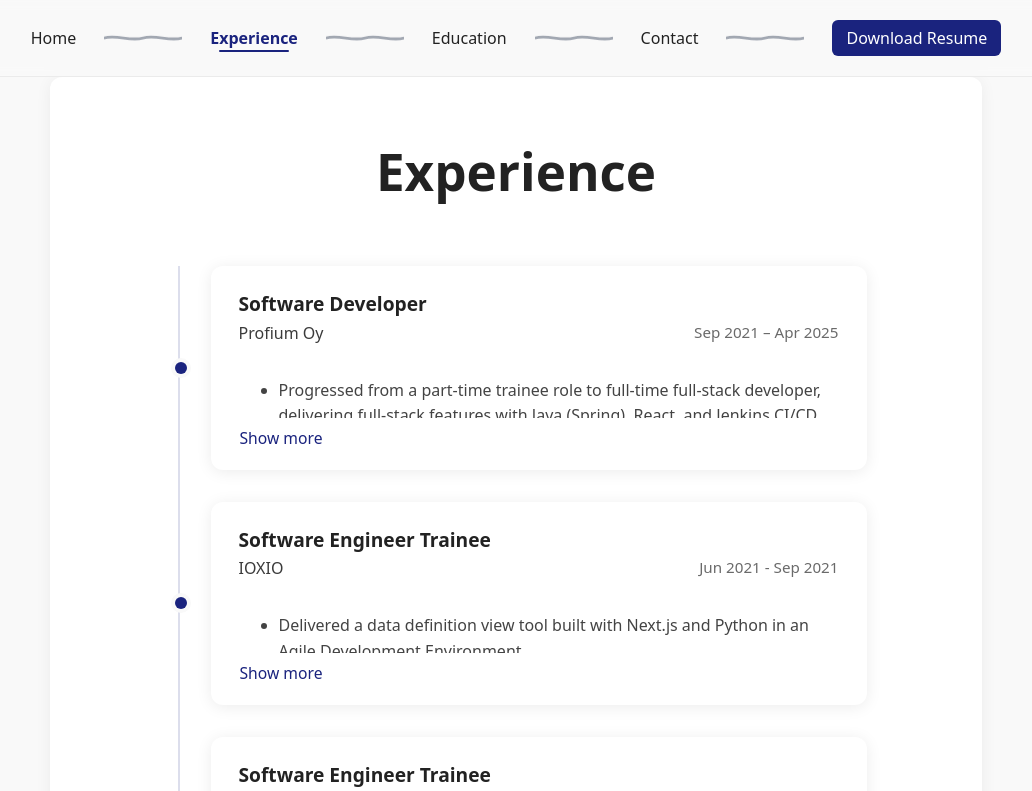
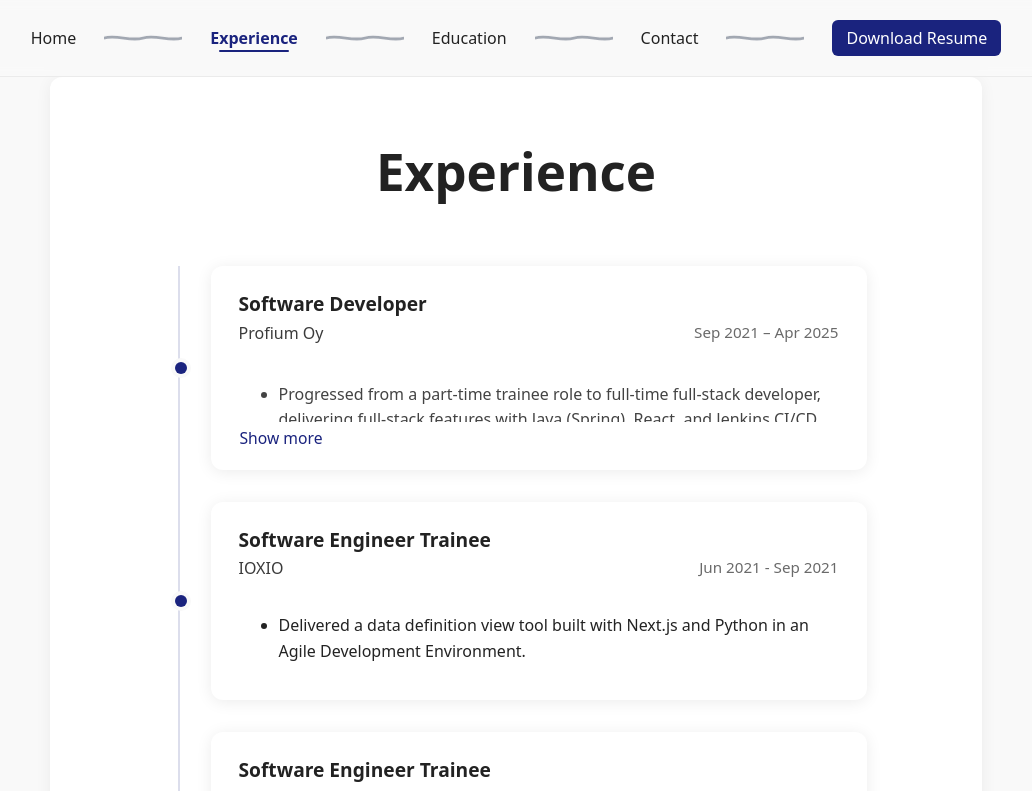
Before and after one commit to samuelashraff/CV, a React (Vite) app: page /CV/experience in a window 1280 px wide. Shown: the top 791 px of the page, without its empty margins (124-1156 px from the left). Built offline with nearby package versions, Linux system fonts and the light colour scheme.

Commit message:
Updated experience page styles.

```diff
--- a/src/pages/Contact.tsx
+++ b/src/pages/Contact.tsx
@@ -9,7 +9,9 @@ export default function Contact() {
       <p className="contact-intro">
         If you found my profile interesting, don't hesitate to reach out! I'm always open to discussing new opportunities, collaborations,
         or just connecting with like-minded professionals.
-        Feel free to reach out to me through the following contact details:
+      </p>
+      <p className="contact-intro">
+        Feel free to reach out to me via the following contact details:
       </p>
       <div className="contact-info">
         <div className="contact-item">
--- a/src/pages/Experience.tsx
+++ b/src/pages/Experience.tsx
@@ -60,9 +60,9 @@ export default function Experience() {
               <div className="experience-dates">{exp.dates}</div>
             </div>
             <div
-                className={`experience-content${
-                expanded[idx] ? " expanded" : ""
-                }`}
+              className={`experience-content ${
+                idx === 0 ? "collapsible" : ""
+              }${expanded[idx] ? " expanded" : ""}`}
             >
                 <ul>
                   {Array.isArray(exp.content)
@@ -71,13 +71,14 @@ export default function Experience() {
                   }
                 </ul>
             </div>
-            <button
-              className="experience-toggle"
-              aria-expanded={expanded[idx]}
-              onClick={() => toggle(idx)}
-            >
+            {idx === 0 && (
+              <button
+                className="experience-toggle"
+                onClick={() => toggle(idx)}
+              >
                 {expanded[idx] ? "Show less" : "Show more"}
-            </button>
+              </button>
+            )}
             </div>
         ))}
         </div>
--- a/src/styles/experience.css
+++ b/src/styles/experience.css
@@ -90,18 +90,29 @@
   -webkit-box-orient: vertical;
   max-height: 3.5em;
   opacity: 0.85;
-  transition: max-height 0.35s cubic-bezier(0.4,0,0.2,1), opacity 0.25s;
+  transform: translateY(4px);
+
+  transition:
+    max-height 0.6s cubic-bezier(0.4, 0.0, 0.2, 1),
+    opacity 0.35s ease,
+    transform 0.45s ease;
 }
 
-.experience-content {
-  overflow: hidden;
-  transition: max-height 0.3s ease, opacity 0.2s ease;
+.experience-content:not(.collapsible) {
+  max-height: none;
+  opacity: 1;
+  transform: none;
+  transition: none;
 }
+
+
 
 .experience-content.expanded {
   max-height: 1000px;
   opacity: 1;
+  transform: translateY(0);
 }
+
 .experience-toggle {
   background: none;
   color: #1a237e;
```
